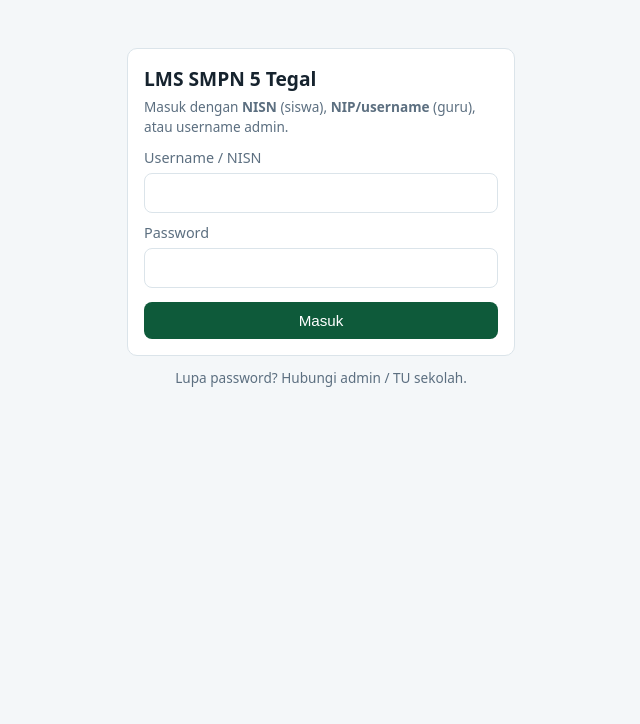
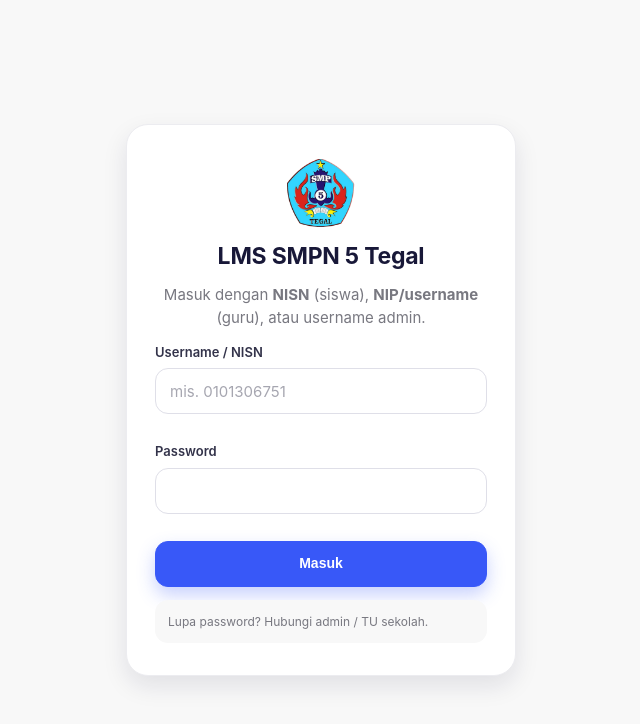
Before and after one commit to abrisam-arsalan/lms, a Next.js app: page /login in a window 1280 px wide. Shown: the top 724 px of the page, without its empty margins (319-959 px from the left). Built offline with nearby package versions, Linux system fonts and the light colour scheme.

Commit message:
feat(ui): tema selaras presensi.smp5tegal.sch.id — token Stacks UI (#3858F8), komponen topbar/card/stat/badge/auth, logo sekolah, favicon

```diff
--- a/src/app/dashboard/logout-button.tsx
+++ b/src/app/dashboard/logout-button.tsx
@@ -6,11 +6,7 @@ export default function LogoutButton() {
     window.location.href = "/login";
   }
   return (
-    <button
-      className="btn btn-secondary"
-      style={{ padding: "6px 12px", fontSize: "0.85rem" }}
-      onClick={onClick}
-    >
+    <button className="btn btn-ghost btn-sm" onClick={onClick}>
       Keluar
     </button>
   );
--- a/src/app/globals.css
+++ b/src/app/globals.css
@@ -1,50 +1,163 @@
-/* Mobile-first, hemat data: font sistem, tanpa aset eksternal (PRD §5) */
+/* ── Tema LMS — SELARAS dgn presensi.smp5tegal.sch.id ──────────────
+   Token & komponen port dari Panglima App (public/style.css) agar satu
+   bahasa visual dgn aplikasi sekolah lain. Sumber design system:
+   https://figma.com/community/file/1258709048861972511 (Stacks UI Kit)
+   yang dipakai presensi. JANGAN ubah --primary tanpa selaraskan presensi. */
+:root {
+  --primary: #3858F8;
+  --primary-dark: #2B47E0;
+  --primary-soft: #EBEEFF;
+  --green: #2FBF71;
+  --red: #E5484D;
+  --yellow: #F5A623;
+  --blue: #3858F8;
+  --bg: #F8F8F8;
+  --card: #FFFFFF;
+  --text: #181838;
+  --muted: #787880;
+  --border: #ECECF0;
+  --border-strong: #DFDFE8;
+  --radius: 18px;
+  --radius-sm: 13px;
+  --shadow: 0 1px 2px rgba(24, 24, 56, 0.04), 0 2px 8px rgba(24, 24, 56, 0.06);
+  --shadow-md: 0 10px 24px rgba(24, 24, 56, 0.10);
+  --topbar-h: 64px;
+  --bottomnav-h: 64px;
+}
 * { box-sizing: border-box; margin: 0; }
-:root {
-  --ink: #16232e;
-  --muted: #5c6f80;
-  --bg: #f4f7f9;
-  --card: #ffffff;
-  --line: #dbe4ea;
-  --brand: #0e5a3a;
-  --brand-ink: #ffffff;
-  --danger: #b3261e;
+html { -webkit-text-size-adjust: 100%; }
+body {
+  font-family: -apple-system, BlinkMacSystemFont, "Segoe UI", "Inter", "Plus Jakarta Sans", Roboto, "Helvetica Neue", Arial, sans-serif;
+  background: var(--bg);
+  color: var(--text);
+  font-size: 15px;
+  line-height: 1.55;
+  -webkit-font-smoothing: antialiased;
 }
-html, body { height: 100%; }
-body {
-  font-family: system-ui, -apple-system, "Segoe UI", Roboto, sans-serif;
-  background: var(--bg);
-  color: var(--ink);
-  line-height: 1.45;
+a { color: var(--primary); text-decoration: none; }
+h1, h2, h3 { line-height: 1.22; font-weight: 700; letter-spacing: -0.01em; color: var(--text); }
+h1 { font-size: 23px; }
+h2 { font-size: 16px; }
+small { color: var(--muted); }
+.muted { color: var(--muted); }
+
+/* Topbar (identik presensi) */
+.topbar {
+  position: sticky; top: 0; z-index: 50; height: var(--topbar-h);
+  display: flex; align-items: center; justify-content: space-between; gap: 12px;
+  padding: 0 18px; background: var(--card); border-bottom: 1px solid var(--border);
 }
-a { color: var(--brand); text-decoration: none; }
-main { max-width: 960px; margin: 0 auto; padding: 16px; }
-.topbar {
-  background: var(--brand); color: var(--brand-ink);
-  padding: 12px 16px; display: flex; align-items: center; gap: 12px;
+.brand { display: flex; align-items: center; gap: 11px; color: var(--text); }
+.brand-logo { width: 40px; height: 40px; object-fit: contain; flex-shrink: 0; }
+.brand-text { display: flex; flex-direction: column; line-height: 1.1; font-weight: 700; font-size: 16px; }
+.brand-text small { font-weight: 500; font-size: 11px; color: var(--muted); }
+.topbar-right { display: flex; align-items: center; gap: 10px; }
+.userchip { display: flex; align-items: center; gap: 10px; }
+.avatar {
+  width: 38px; height: 38px; border-radius: 50%; background: var(--primary); color: #fff;
+  display: inline-flex; align-items: center; justify-content: center;
+  font-size: 14px; font-weight: 700; flex-shrink: 0;
 }
-.topbar strong { font-size: 1rem; }
-.topbar .spacer { flex: 1; }
+.user-meta { display: flex; flex-direction: column; line-height: 1.15; }
+.user-meta b { font-size: 13px; }
+.user-meta small { font-size: 11px; }
+
+/* Layout */
+main { max-width: 1120px; margin: 0 auto; padding: 20px 16px; }
+.page-head { margin-bottom: 18px; }
+.page-head h1 { font-size: 23px; }
+.page-head p { color: var(--muted); }
+
+/* Card */
 .card {
-  background: var(--card); border: 1px solid var(--line);
-  border-radius: 10px; padding: 16px; margin-bottom: 12px;
+  background: var(--card); border-radius: var(--radius); box-shadow: var(--shadow);
+  border: 1px solid var(--border); margin-bottom: 16px; overflow: hidden;
 }
+.card-head {
+  display: flex; align-items: center; justify-content: space-between; gap: 10px;
+  padding: 16px 18px; border-bottom: 1px solid var(--border);
+}
+.card-head h2 { margin: 0; font-size: 15px; }
+.card-body { padding: 18px; }
+
+/* Stat */
+.stat-grid { display: grid; grid-template-columns: repeat(auto-fill, minmax(150px, 1fr)); gap: 12px; margin-bottom: 16px; }
+.stat { background: var(--card); border: 1px solid var(--border); border-radius: var(--radius); padding: 16px; display: flex; align-items: center; gap: 13px; box-shadow: var(--shadow); }
+.stat-icon { width: 46px; height: 46px; border-radius: 14px; background: var(--primary-soft); display: inline-flex; align-items: center; justify-content: center; font-size: 22px; flex-shrink: 0; }
+.stat-value { font-size: 24px; font-weight: 800; line-height: 1.1; }
+.stat-label { font-size: 12px; color: var(--muted); }
+.stat.tone-green .stat-icon { background: #E6F8EE; } .stat.tone-green .stat-value { color: var(--green); }
+.stat.tone-red .stat-icon { background: #FDECEE; } .stat.tone-red .stat-value { color: var(--red); }
+.stat.tone-yellow .stat-icon { background: #FEF4E3; } .stat.tone-yellow .stat-value { color: var(--yellow); }
+
+/* Button */
 .btn {
-  display: inline-block; border: 0; border-radius: 8px; cursor: pointer;
-  background: var(--brand); color: #fff; padding: 10px 16px; font-size: 0.95rem;
+  display: inline-flex; align-items: center; justify-content: center; gap: 7px;
+  min-height: 46px; padding: 11px 19px; border-radius: var(--radius-sm);
+  border: 1px solid var(--border-strong); font-size: 14px; font-weight: 700;
+  cursor: pointer; text-align: center; line-height: 1.2;
+  background: var(--card); color: var(--text);
+  transition: background .15s, border-color .15s, color .15s, box-shadow .15s, transform .05s;
+  -webkit-tap-highlight-color: transparent;
 }
-.btn-secondary { background: #eef2f5; color: var(--ink); border: 1px solid var(--line); }
-input, select, textarea {
-  width: 100%; padding: 10px 12px; font-size: 1rem;
-  border: 1px solid var(--line); border-radius: 8px; background: #fff;
+.btn:active { transform: scale(0.98); }
+.btn:hover { background: var(--bg); }
+.btn:disabled { opacity: .6; cursor: default; }
+.btn-primary { background: var(--primary); color: #fff; border-color: var(--primary); box-shadow: 0 8px 18px rgba(56, 88, 248, 0.28); }
+.btn-primary:hover { background: var(--primary-dark); border-color: var(--primary-dark); }
+.btn-ghost { background: transparent; border-color: var(--border-strong); color: var(--text); }
+.btn-block { width: 100%; }
+.btn-sm { min-height: 37px; padding: 7px 14px; font-size: 13px; border-radius: 11px; }
+
+/* Form */
+.field { display: flex; flex-direction: column; gap: 6px; margin-bottom: 14px; }
+.field-label { font-size: 13px; font-weight: 600; color: #33334a; }
+.input {
+  width: 100%; min-height: 46px; padding: 11px 14px;
+  border: 1px solid var(--border-strong); border-radius: var(--radius-sm);
+  font-size: 15px; font-family: inherit; background: var(--card); color: var(--text);
+  transition: border-color .15s, box-shadow .15s;
 }
-label { display: block; margin: 10px 0 4px; font-size: 0.9rem; color: var(--muted); }
-table { width: 100%; border-collapse: collapse; font-size: 0.9rem; }
-th, td { text-align: left; padding: 8px 10px; border-bottom: 1px solid var(--line); }
-.pill {
-  display: inline-block; padding: 2px 10px; border-radius: 999px;
-  font-size: 0.75rem; background: #e7f1ec; color: var(--brand);
+.input::placeholder { color: #A6A6B0; }
+.input:focus { outline: none; border-color: var(--primary); box-shadow: 0 0 0 3px rgba(56, 88, 248, 0.16); }
+textarea.input { min-height: 96px; resize: vertical; }
+.error { color: var(--red); font-size: 0.9rem; margin-top: 8px; }
+
+/* Table */
+.table-wrap { overflow-x: auto; -webkit-overflow-scrolling: touch; }
+.table { width: 100%; border-collapse: collapse; font-size: 14px; }
+.table th, .table td { text-align: left; padding: 12px 14px; border-bottom: 1px solid var(--border); white-space: nowrap; }
+.table th { font-size: 12px; text-transform: uppercase; letter-spacing: .03em; color: var(--muted); background: var(--bg); font-weight: 700; }
+.table tbody tr:last-child td { border-bottom: 0; }
+.table tbody tr:hover { background: var(--bg); }
+
+/* Badge & pill */
+.badge { display: inline-block; padding: 4px 11px; border-radius: 999px; font-size: 12px; font-weight: 700; line-height: 1.4; }
+.badge-neutral { background: #F1F1F5; color: #4A4A5A; }
+.badge-blue { background: var(--primary-soft); color: var(--primary-dark); }
+.badge-green { background: #E6F8EE; color: #1B9E57; }
+.badge-yellow { background: #FEF4E3; color: #C07A10; }
+.badge-red { background: #FDECEE; color: #C6353B; }
+.pill { display: inline-block; padding: 3px 10px; border-radius: 999px; font-size: 11px; background: #F1F1F5; color: #4A4A5A; font-weight: 600; }
+
+/* Auth (login) — identik presensi */
+.auth-wrap { min-height: 100vh; display: flex; align-items: center; justify-content: center; padding: 20px; background: var(--bg); }
+.auth-card {
+  background: var(--card); border-radius: 22px; box-shadow: var(--shadow-md);
+  border: 1px solid var(--border); padding: 32px 28px; width: 100%; max-width: 390px;
+  display: flex; flex-direction: column; gap: 13px;
 }
-.muted { color: var(--muted); font-size: 0.85rem; }
-.error { color: var(--danger); font-size: 0.9rem; margin-top: 8px; }
-.grid { display: grid; gap: 12px; grid-template-columns: repeat(auto-fill, minmax(220px, 1fr)); }
+.auth-logo { width: 72px; height: 72px; object-fit: contain; display: block; margin: 0 auto; }
+.auth-card h1 { text-align: center; font-size: 23px; }
+.auth-sub { text-align: center; color: var(--muted); }
+.auth-hint { font-size: 12px; color: var(--muted); background: var(--bg); border-radius: var(--radius-sm); padding: 11px 13px; line-height: 1.8; }
+
+/* Module grid (dashboard) */
+.grid { display: grid; gap: 14px; grid-template-columns: repeat(auto-fill, minmax(220px, 1fr)); }
+.grid .card { margin-bottom: 0; }
+
+/* Empty */
+.empty { text-align: center; color: var(--muted); padding: 32px 12px; }
+
+/* Responsive */
+@media (min-width: 640px) { main { padding: 26px 28px; } }
--- a/src/app/layout.tsx
+++ b/src/app/layout.tsx
@@ -4,11 +4,13 @@ import "./globals.css";
 export const metadata: Metadata = {
   title: "LMS SMPN 5 Tegal",
   description: "Belajar-mengajar: materi, tugas, nilai, jadwal",
+  icons: { icon: "/assets/logo.png" },
 };
 
 export const viewport: Viewport = {
   width: "device-width",
   initialScale: 1,
+  themeColor: "#3858F8", // selaras presensi
 };
 
 export default function RootLayout({ children }: { children: React.ReactNode }) {
--- a/src/app/login/page.tsx
+++ b/src/app/login/page.tsx
@@ -33,39 +33,46 @@ export default function LoginPage() {
   }
 
   return (
-    <main style={{ maxWidth: 420, paddingTop: 48 }}>
-      <div className="card">
-        <h1 style={{ fontSize: "1.2rem", marginBottom: 4 }}>LMS SMPN 5 Tegal</h1>
-        <p className="muted" style={{ marginBottom: 12 }}>
+    <div className="auth-wrap">
+      <form className="auth-card" onSubmit={onSubmit}>
+        {/* eslint-disable-next-line @next/next/no-img-element */}
+        <img className="auth-logo" src="/assets/logo.png" alt="Logo SMPN 5 Tegal" />
+        <h1>LMS SMPN 5 Tegal</h1>
+        <p className="auth-sub">
           Masuk dengan <strong>NISN</strong> (siswa), <strong>NIP/username</strong> (guru),
           atau username admin.
         </p>
-        <form onSubmit={onSubmit}>
-          <label htmlFor="username">Username / NISN</label>
+        <div className="field">
+          <label className="field-label" htmlFor="username">Username / NISN</label>
           <input
             id="username"
+            className="input"
             value={username}
             onChange={(e) => setUsername(e.target.value)}
             autoComplete="username"
             inputMode="numeric"
+            placeholder="mis. 0101306751"
             required
           />
-          <label htmlFor="password">Password</label>
+        </div>
+        <div className="field">
+          <label className="field-label" htmlFor="password">Password</label>
           <input
             id="password"
+            className="input"
             type="password"
             value={password}
             onChange={(e) => setPassword(e.target.value)}
             autoComplete="current-password"
             required
           />
-          <button className="btn" type="submit" disabled={busy} style={{ marginTop: 14, width: "100%" }}>
-            {busy ? "Memproses…" : "Masuk"}
-          </button>
-          {error && <p className="error">{error}</p>}
-        </form>
-      </div>
-      <p className="muted" style={{ textAlign: "center" }}>Lupa password? Hubungi admin / TU sekolah.</p>
-    </main>
+        </div>
+        <button className="btn btn-primary btn-block" type="submit" disabled={busy}>
+          {busy ? "Memproses…" : "Masuk"}
+        </button>
+        {error && <p className="error">{error}</p>}
+        <p className="auth-hint">Lupa password? Hubungi admin / TU sekolah.</p>
+      </form>
+    </div>
   );
 }
```
Also changed, not shown: src/app/admin/users/page.tsx (+24 -13 lines), src/app/dashboard/page.tsx (+27 -20 lines), public/assets/logo.png (added).
